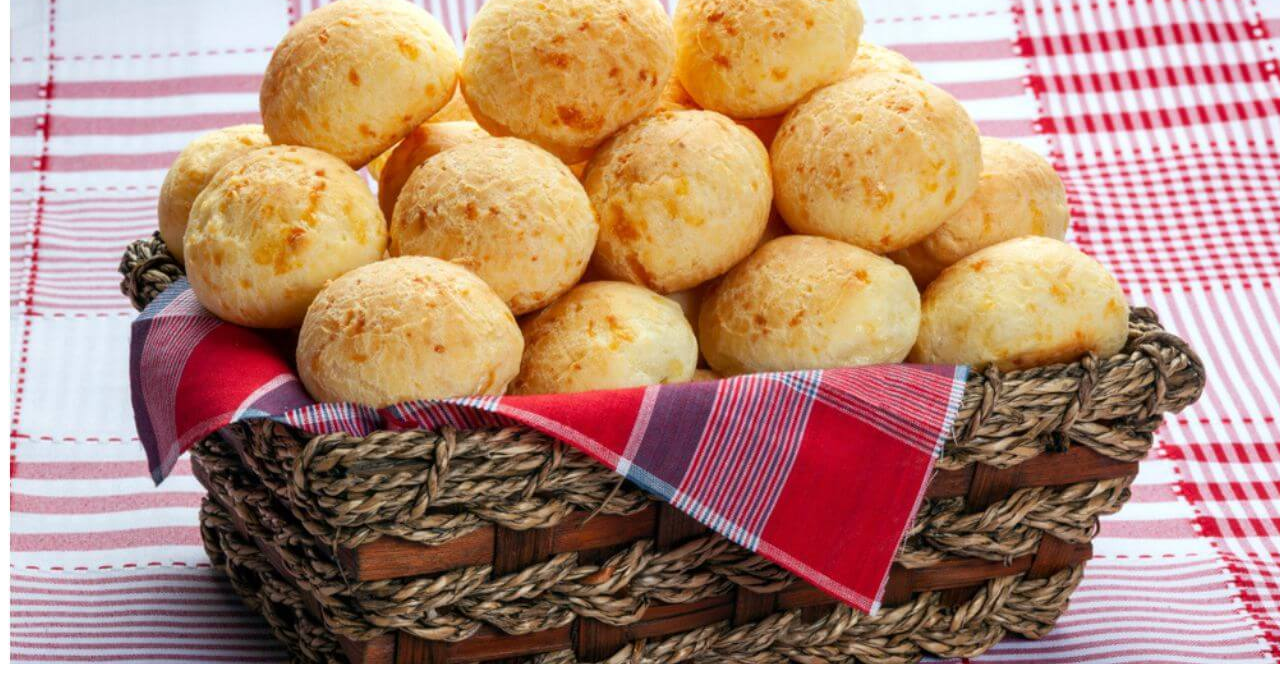
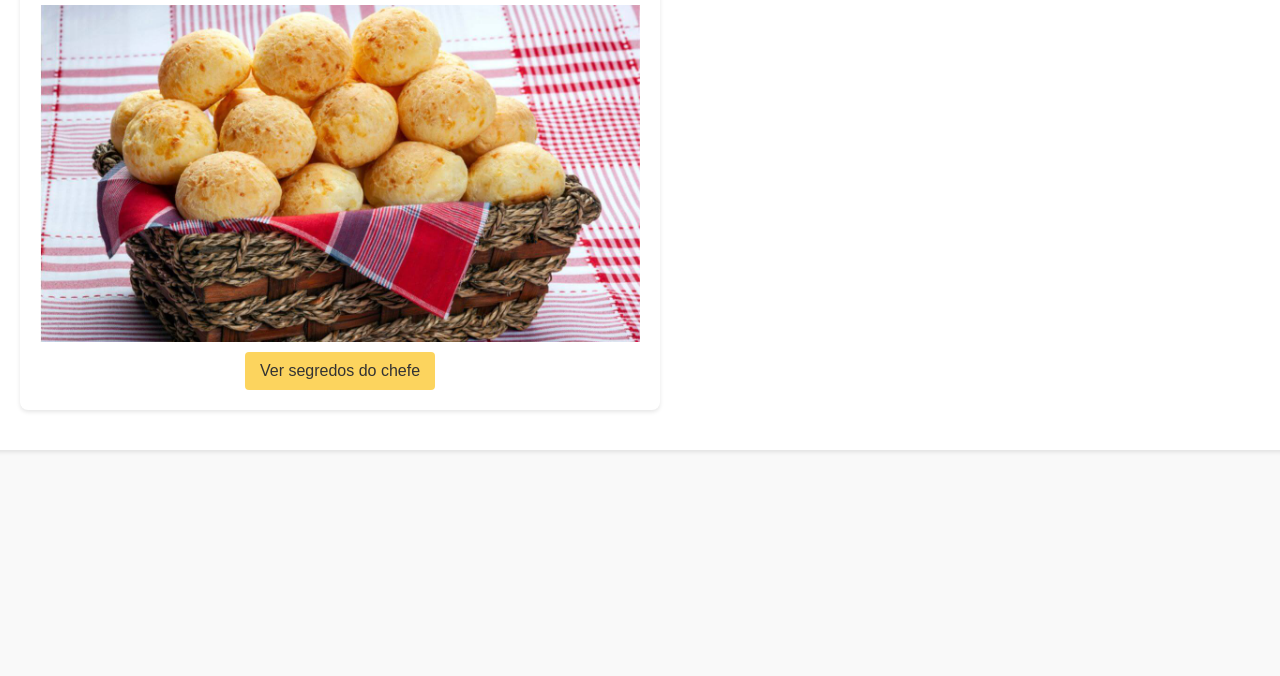
Before and after one commit to VitorIbraim/receitas-de-minas, a plain HTML site: page index.html in a window 1280 px wide. Shown: the part 183-859 px from the top of the page. After the commit the page ends 800 px from the top, so only its background shows below. Drawn offline with Linux system fonts and the light colour scheme.

Commit message:
feat/ criar botão interartivo com dica secreta usando popover

```diff
--- /dev/null
+++ b/assets/css/styles.css
@@ -0,0 +1,61 @@
+body {
+    font-family: Arial, sans-serif;
+    margin: 0;
+    padding: 0;
+    display: flex;
+    flex-direction: column;
+    align-items: center;
+    background-color: #f9f9f9;
+    color: #333;
+}
+
+header {
+    width: 100%;
+    background-color: #fff;
+    box-shadow: 0 2px 4px rgba(0, 0, 0, 0.1);
+    padding: 20px;
+    text-align: center;
+}
+
+section {
+    max-width: 600px;
+    margin: 20px;
+    padding: 20px;
+    background-color: #fff;
+    border-radius: 8px;
+    box-shadow: 0 2px 4px rgba(0, 0, 0, 0.1);
+}
+
+img {
+    max-width: 100%;
+    height: auto;
+    display: block;
+    margin: 0 auto 10px;
+}
+
+button {
+    padding: 10px 15px;
+    font-size: 1rem;
+    cursor: pointer;
+    border: none;
+    border-radius: 4px;
+    background-color: #fcd45e;
+    color: #333;
+}
+button:hover{
+    padding: 12px 20px;
+    border-color: #ffca28;
+    background-color: #ffc002;
+}
+.popover {
+    display: none;
+    margin-top: 10px;
+    padding: 10px;
+    background-color: #e0e0e0;
+    border-radius: 4px;
+}
+
+button:focus+.popover,
+.popover:focus-within {
+    display: block;
+}
--- a/index.html
+++ b/index.html
@@ -4,6 +4,7 @@
 <head>
     <meta charset="UTF-8">
     <meta name="viewport" content="width=device-width, initial-scale=1.0">
+    <link rel="stylesheet" href="assets/css/styles.css">
     <title>Receitas de Minas</title>
 </head>
 
@@ -14,10 +15,13 @@
             <section>
                 <h2>Pão de Queijo</h2>
                 <img src="assets/images/Pao-de-queijo-tradicional.jpg" alt="Pão de Queijo" />
+                <button popovertarget="secret"> Ver segredos do chefe</button>
+                <div id="secret" class="popover">
+                    <p>O segredo do pão de queijo é usar polvilho azedo e deixar a massa descansar por pelo menos 30 minutos antes de assar.</p>
+                </div>
 
             </section>
-
-    </header>
+            </main>
 
 
 </body>
```
Also changed, not shown: assets.css (deleted).
